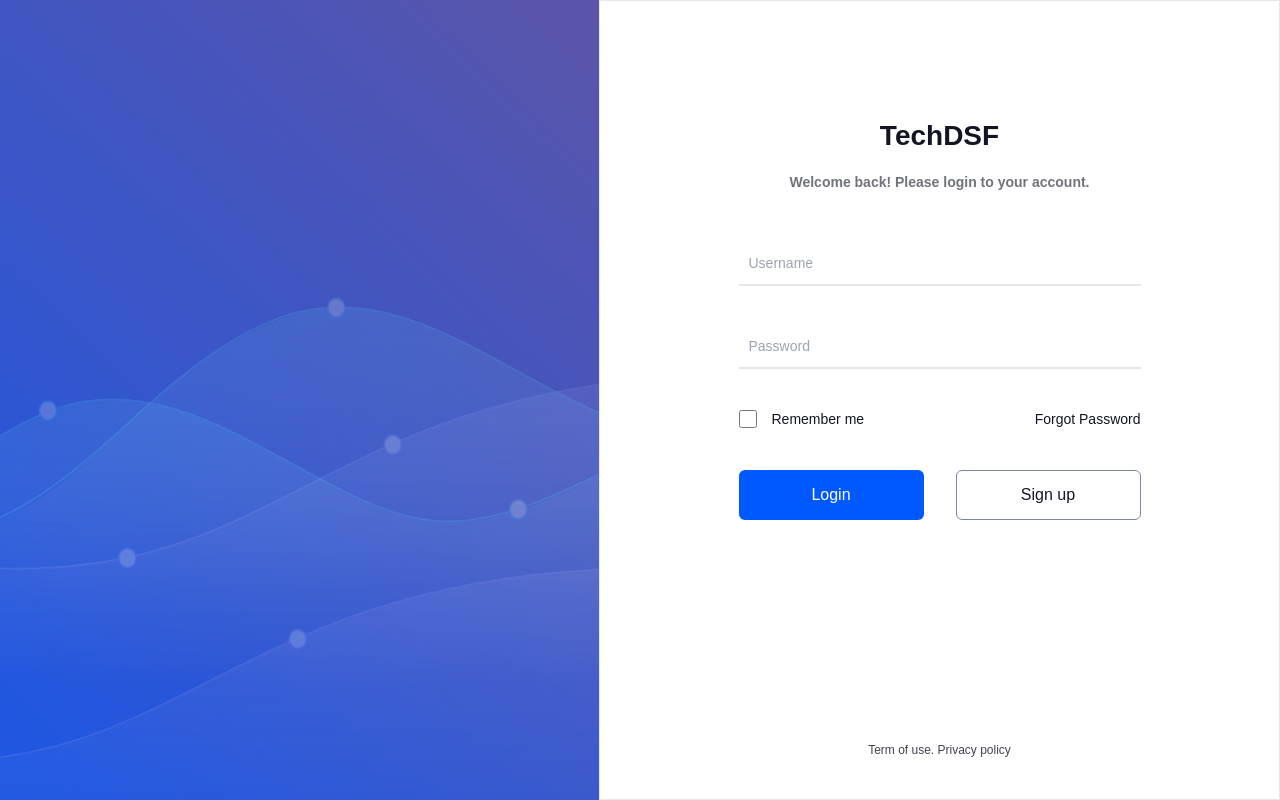
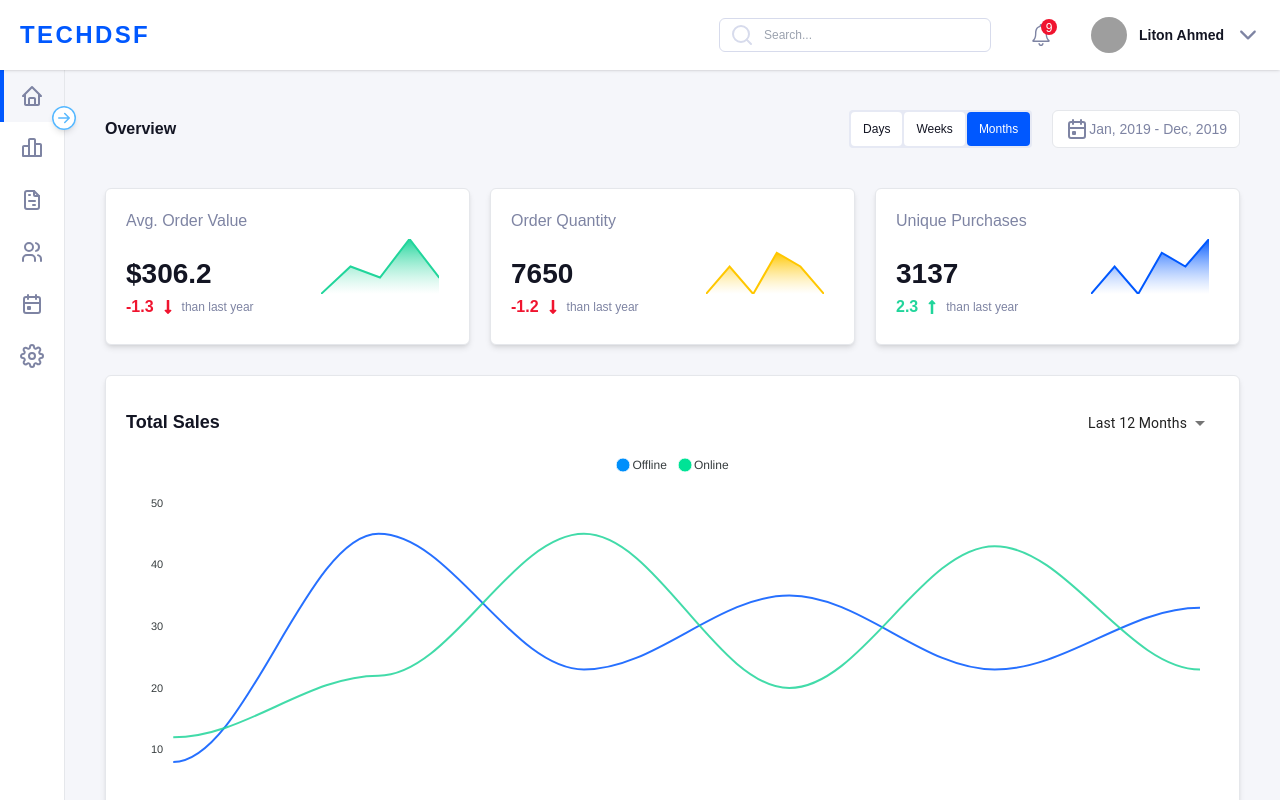
Before and after one commit to rifatptk/techdsf-admin, a React (Create React App) app: page / in a window 1280 px wide. Before the commit this address led to /signin. Shown: the top 800 px of the page. Built offline with nearby package versions, Linux system fonts and the light colour scheme; grey boxes are pictures that could not be loaded.

Commit message:
auth made authenticated

```diff
--- a/src/App.js
+++ b/src/App.js
@@ -15,7 +15,7 @@ import NotFound from './pages/NotFound';
 function App() {
   const [sidebarExpanded, setSidebarExpanded] = useState(false);
 
-  const signedIn = false;
+  const signedIn = true;
 
   return (
     <div className="App">
```
